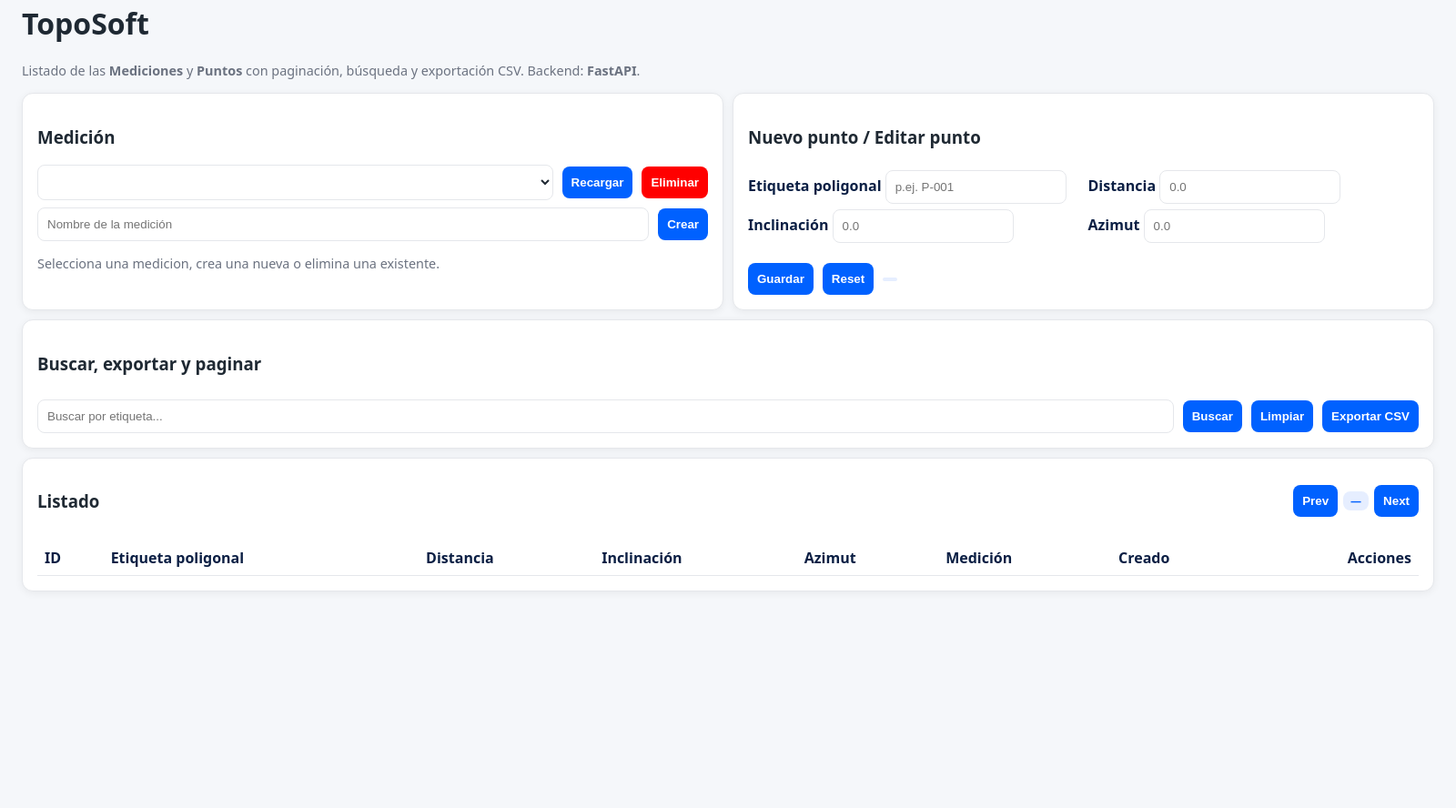
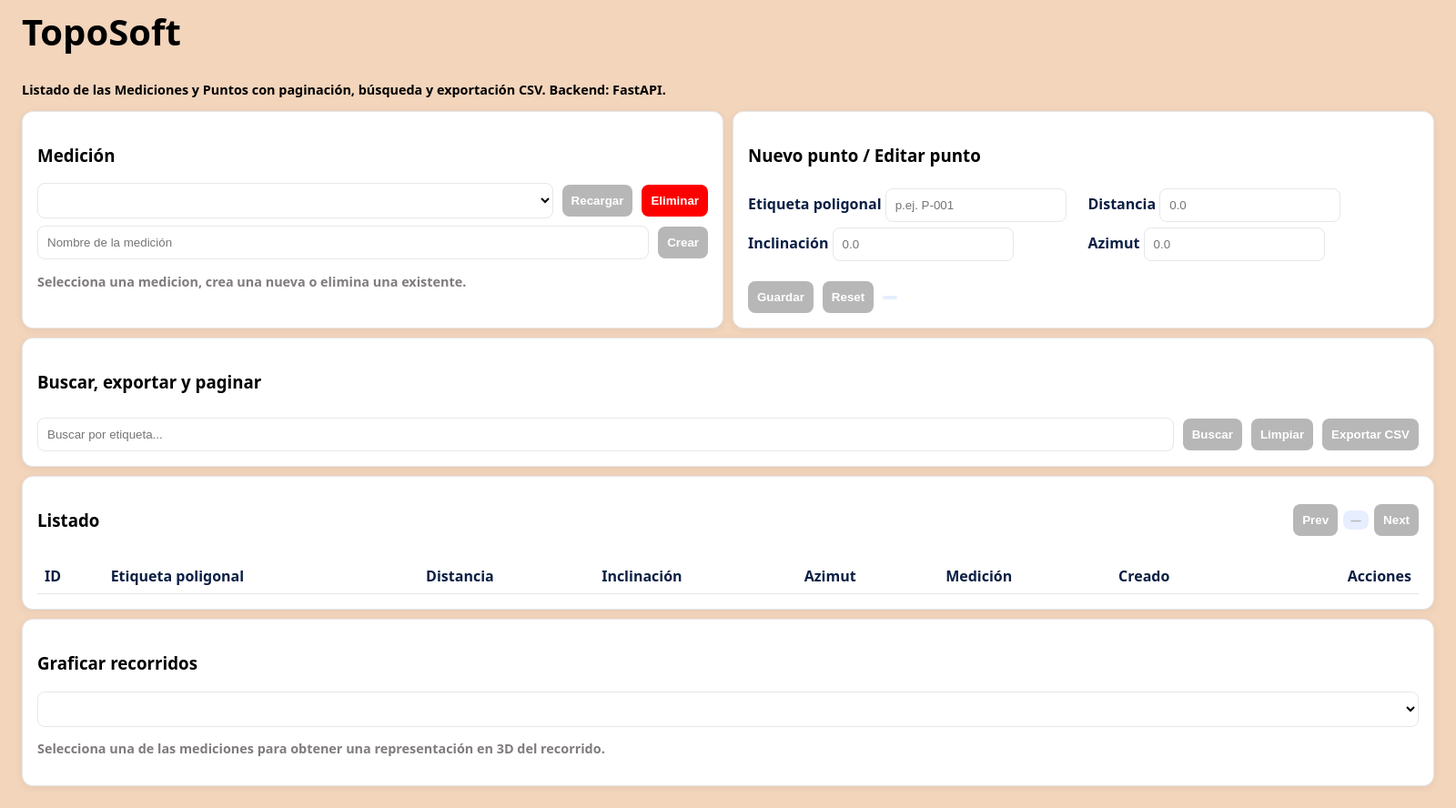
Before and after one commit to Gu1ll07/TFG, an Electron app: page app_tfg_2/html/index.html in a window 1600 px wide. Shown: the part 20-908 px from the top of the page at 91% size. Before the commit the page ends 800 px from the top, so only its background shows below. Drawn offline with Linux system fonts and the light colour scheme; no server answers.

Commit message:
Realizado cambios CSS y añadido la opción de GRAFICAR RECORRIDOS

```diff
--- a/app_tfg_2/html/index.html
+++ b/app_tfg_2/html/index.html
@@ -6,11 +6,12 @@
   <meta name="viewport" content="width=device-width, initial-scale=1.0"/>
   <title>TopoSoft — APP de Topografía</title>
   <style>
-    :root { --gap:10px; --color-primary:#0061FF; --color-primary-dark:#0B1F44; --color-bg-main:#F5F7FA; --color-bg-card:#FFFFFF; --color-bg-soft:#E6EEFF; --color-text-main:#1F2933; --color-text-muted:#6B7280; --color-border:#E5E7EB; --color-danger:#EF4444; }
-    body { background-color:var(--color-bg-main); font-family:system-ui,-apple-system,Segoe UI,Roboto,Arial,sans-serif; margin:24px; color:var(--color-text-main); }
+    :root { --gap:10px; --color-primary:#b7b7b7; --color-primary-dark:#0B1F44; --color-bg-full:#f3d5bc; --color-bg-card:#FFFFFF; --color-bg-soft:#E6EEFF; --color-text-main:#000000;;  --color-text-hide:#817c7c; --color-border:#E5E7EB; --color-danger:#EF4444; }
+    body { background-color:var(--color-bg-full); font-family:system-ui,-apple-system,Segoe UI,Roboto,Arial,sans-serif; margin:24px; color:var(--color-text-main); }
     .grid { display:grid; grid-template-columns:1fr 1fr; gap:var(--gap); }
     .card { background:var(--color-bg-card); border:1px solid var(--color-border); border-radius:12px; padding:16px; box-shadow:0 2px 8px rgba(0,0,0,.06); }
-    .muted { color:var(--color-text-muted); font-size:.9rem; }
+    .hide { color:var(--color-text-hide); font-size:.9rem; }
+    .main { color:var(--color-text-main); font-size:.9rem; }
     label { display:block; margin-top:6px; font-weight:600; color:var(--color-primary-dark); }
     input, select { padding:10px; border-radius:8px; border:1px solid var(--color-border); background:#fff; color:var(--color-text-main); }
     input:focus, select:focus { outline:none; border-color:var(--color-primary); }
@@ -27,8 +28,8 @@
   </style>
 </head>
 <body>
-  <h1><strong>TopoSoft</strong></h1>
-  <p class="muted">Listado de las <strong>Mediciones</strong> y <strong>Puntos</strong> con paginación, búsqueda y exportación CSV. Backend: <strong>FastAPI</strong>.</p>
+  <h1 style="font-size: 40px;"><strong>TopoSoft</strong></h1>
+  <p class="main"><strong>Listado de las <strong>Mediciones</strong> y <strong>Puntos</strong> con paginación, búsqueda y exportación CSV. Backend: <strong>FastAPI</strong>.</p>
 
   <!-- CREAR MEDICIONES -->
   <div class="grid">
@@ -43,7 +44,7 @@
         <input id="measName" placeholder="Nombre de la medición" style="flex:1">
         <button id="createMeas">Crear</button>
       </div>
-      <p id="measMsg" class="muted">Selecciona una medicion, crea una nueva o elimina una existente.</p>
+      <p id="measMsg" class="hide">Selecciona una medicion, crea una nueva o elimina una existente.</p>
     </div>
 
     <!-- CREAR Y EDITAR PUNTOS -->
@@ -113,6 +114,17 @@
       <tbody id="tbody"></tbody>
     </table>
   </div>
+
+  <!-- GRAFICAR LOS RECORRIDOS SEGÚN LOS PUNTOS OBTENIDOS -->
+  <div class="card" style="margin-top: var(--gap)">
+    <h3>Graficar recorridos</h3>
+    <div class="row">
+        <select id="measurement" style="flex:1"></select>
+    </div>
+    <!--<p id="measMsg" class="hide">Selecciona una medicion, crea una nueva o elimina una existente.</p>-->
+    <p class="hide">Selecciona una de las mediciones para obtener una representación en 3D del recorrido.</p>
+  </div>
+
 
   <script type="module">
     const API = "http://127.0.0.1:8000";
```
Also changed, not shown: 1 other file.
